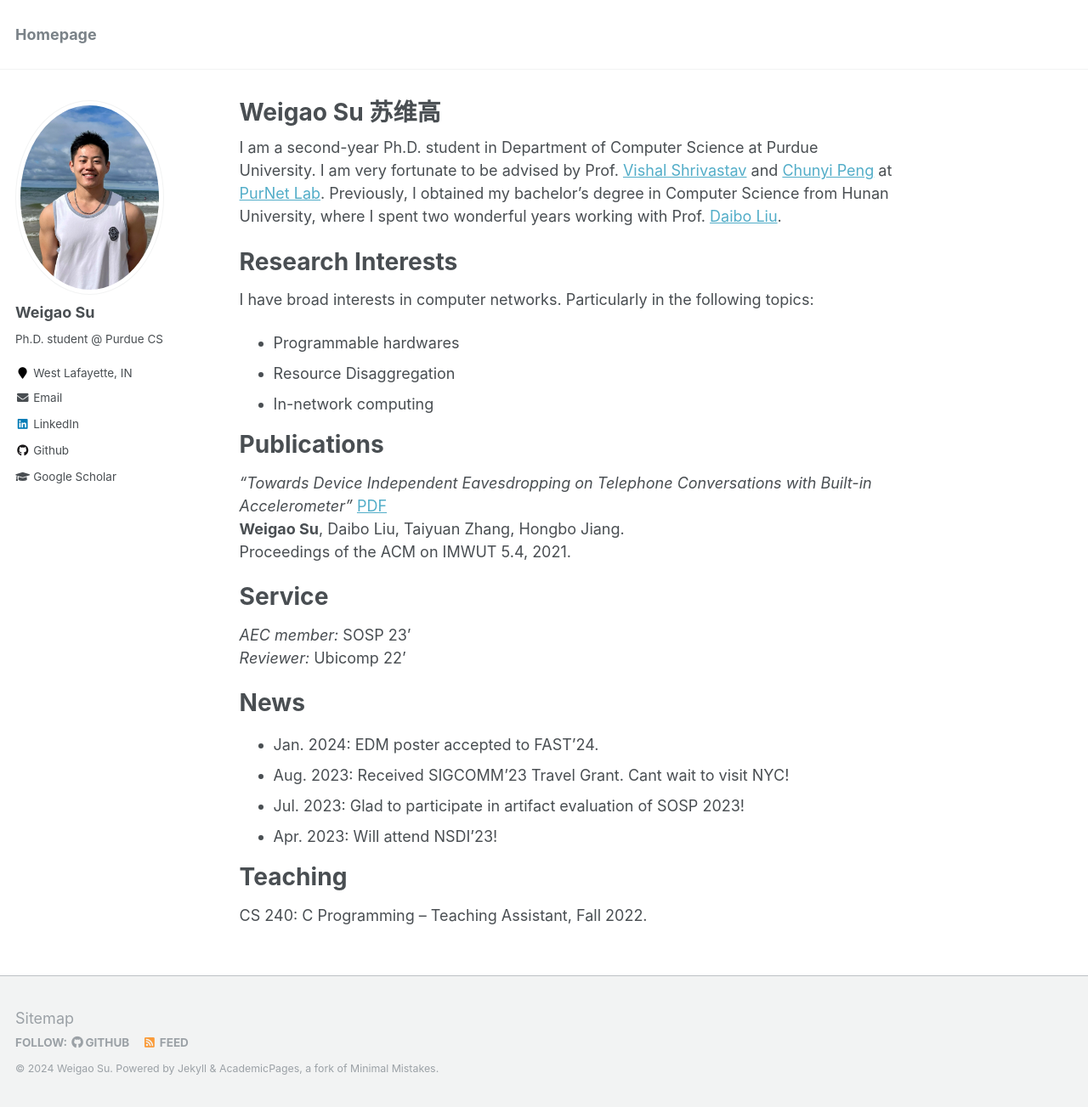
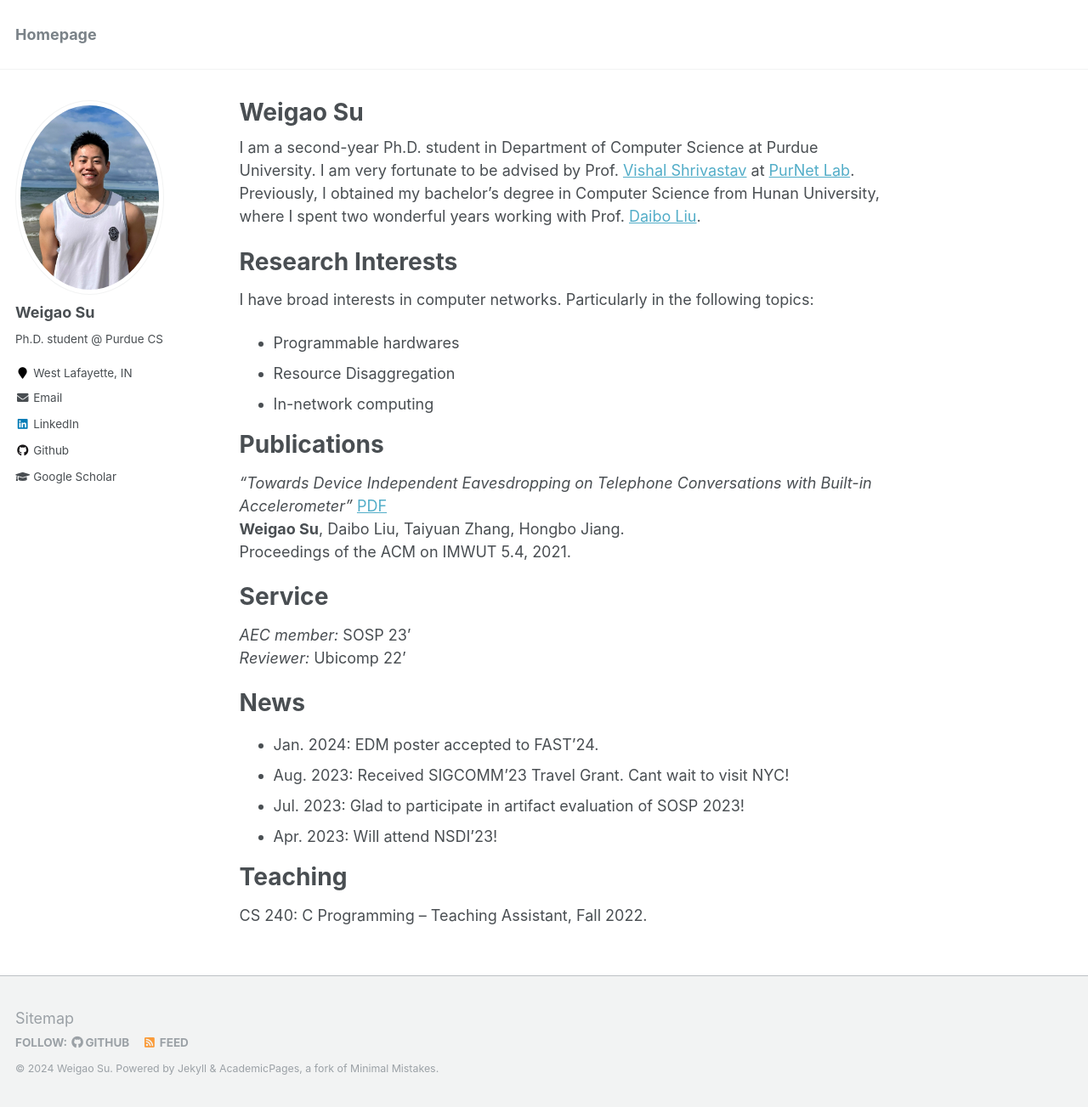
Before and after one commit to wegul/wegul.github.io, a Jekyll site: the page built from _pages/about.md, in a window 1280 px wide and 1303 px high. Shown: the whole window at 85% size. Built offline with Jekyll 4.4.1, drawn with Linux system fonts in a browser that asks for light colours.

Commit message:
Update about.md

```diff
--- a/_pages/about.md
+++ b/_pages/about.md
@@ -1,6 +1,6 @@
 ---
 permalink: /
-title: "Weigao Su 苏维高"
+title: "Weigao Su"
 excerpt: "About me"
 author_profile: true
 redirect_from:
@@ -8,7 +8,7 @@
   - /about.html
 ---
 
-I am a second-year Ph.D. student in Department of Computer Science at Purdue University. I am very fortunate to be advised by Prof. [Vishal Shrivastav](https://web.ics.purdue.edu/~vshriva/) and [Chunyi Peng](https://www.cs.purdue.edu/homes/chunyi/) at [PurNet Lab](https://gitlab.com/purnet-lab/purnet-lab.gitlab.io/-/wikis/home).
+I am a second-year Ph.D. student in Department of Computer Science at Purdue University. I am very fortunate to be advised by Prof. [Vishal Shrivastav](https://web.ics.purdue.edu/~vshriva/) at [PurNet Lab](https://gitlab.com/purnet-lab/purnet-lab.gitlab.io/-/wikis/home).
 Previously, I obtained my bachelor's degree in Computer Science from Hunan University, where I spent two wonderful years working with Prof. [Daibo Liu](https://sites.google.com/site/dbliuuestc/).
 <!-- This is my [CV](https://github.com/wegul/wegul/raw/main/files/weigaosu_CV.pdf). -->
 
```
